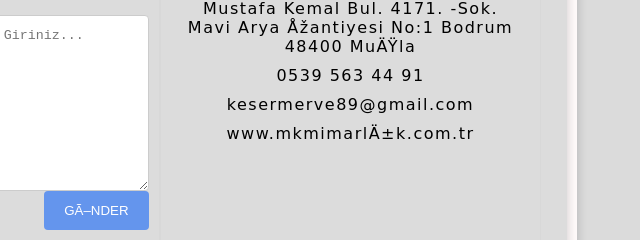
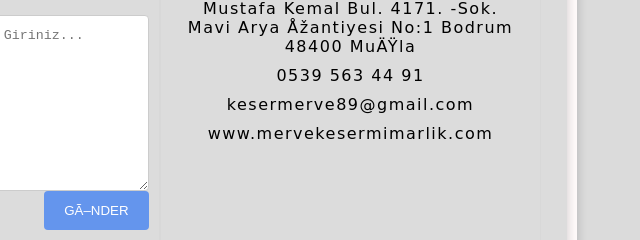
Before and after one commit to hilalsengul3000/mkmimarlik.com.tr, a plain HTML site: page iletisim.html in a window 1280 px wide. Shown: the part 1262-1502 px from the top of the page, 575-1215 px from the left. Drawn offline with Linux system fonts and the light colour scheme.

Commit message:
Add files via upload

```diff
--- a/iletisim.html
+++ b/iletisim.html
@@ -78,7 +78,7 @@
                             kesermerve89@gmail.com
                         </span>
                         <span class="span1">
-                            www.mkmimarlık.com.tr
+                            www.mervekesermimarlik.com
                         </span>
                     </div>
                 </section>
```
Also changed, not shown: hesapmakinasi.html (+1 -1 lines), oyun.html (+1 -1 lines), projemaliyet.html (+1 -1 lines).
